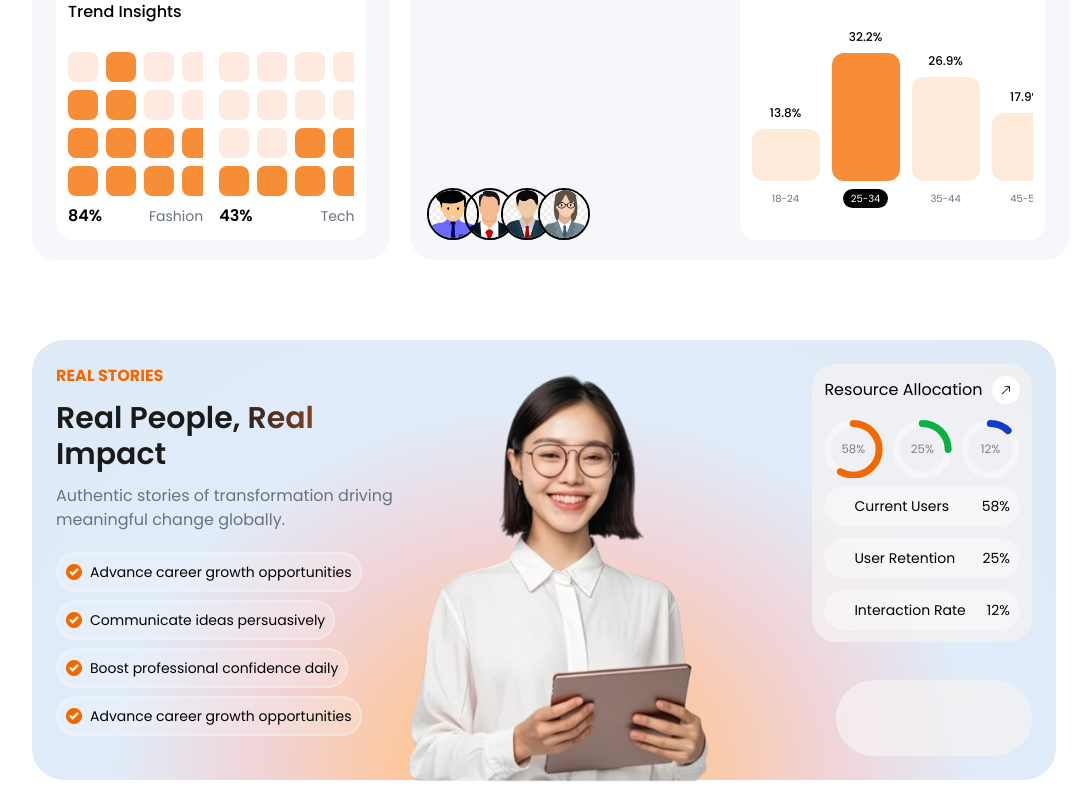
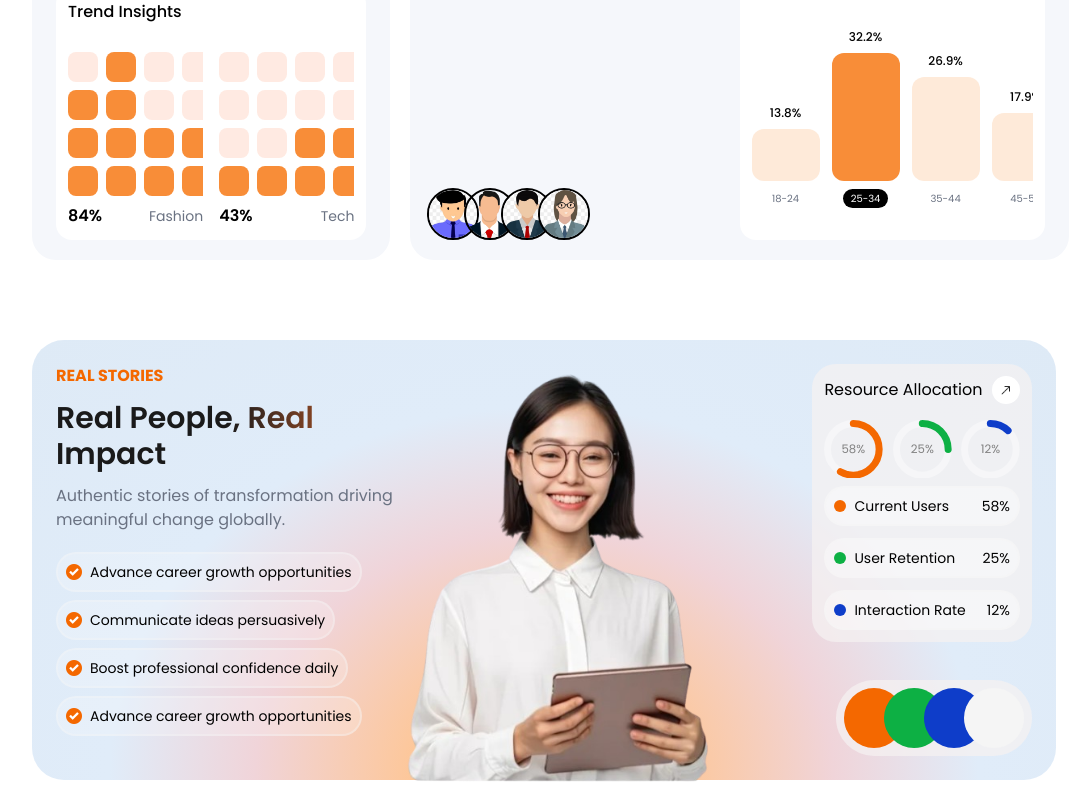
Before and after one commit to sriteja1101/cogniAI, a React (Vite) app: page / in a window 1280 px wide. Shown: the part 3594-4394 px from the top of the page, without its empty margins (96-1183 px from the left). Built offline with nearby package versions, Linux system fonts and the light colour scheme.

Commit message:
Fix color issue in banner.jsx

```diff
--- a/src/components/banner.jsx
+++ b/src/components/banner.jsx
@@ -16,7 +16,7 @@ function BannerCard({ src, text }) {
 
 function Progress({ text, color, value }) {
   return (
-    <div className="w-[30%] max-lg:w-[20%] h-full flex flex-col gap-2 ">
+    <div className="w-[30%] max-lg:w-[20%] h-full flex flex-col gap-2">
       <CircularProgressbar
         value={value}
         text={text}
@@ -36,13 +36,14 @@ function ProgressContent({ color, title, percentage }) {
   return (
     <div className="flex gap-2 items-center w-full justify-between border-2 p-2 rounded-full border-[#f5f5f55d] bg-[#ffffff63]">
       <div className="flex gap-2 items-center">
-        <div className={`w-3 h-3 bg-[${color}] rounded-full`}></div>
+        <div className="w-3 h-3 rounded-full" style={{ backgroundColor: color }}></div>
         <p className="text-sm">{title}</p>
       </div>
       <span className="text-sm">{percentage}</span>
     </div>
   );
 }
+
 function Banner() {
   const width = "w-full";
   const cardsData = [
@@ -51,19 +52,21 @@ function Banner() {
     { src: accept, text: "Boost professional confidence daily" },
     { src: accept, text: "Advance career growth opportunities" },
   ];
+
   const progressData = [
-    { text: "58%", value: 58, color: `rgba(244,104,0, ${100 / 100})` },
-    { text: "25%", value: 25, color: `rgba(13, 176, 68, ${100 / 100})` },
-    { text: "12%", value: 12, color: `rgba(14, 61, 201 , ${100 / 100})` },
+    { text: "58%", value: 58, color: "#F46800" },
+    { text: "25%", value: 25, color: "#0DB044" },
+    { text: "12%", value: 12, color: "#0E3DC9" },
   ];
 
   const progressContentData = [
-    { color: "rgba(244,104,0)", title: "Current Users", percentage: "58%" },
+    { color: "#F46800", title: "Current Users", percentage: "58%" },
     { color: "#0DB044", title: "User Retention", percentage: "25%" },
     { color: "#0E3DC9", title: "Interaction Rate", percentage: "12%" },
   ];
 
-  const progressColor = ["rgba(244,104,0)", "#0DB044", "#0E3DC9", "whitesmoke"];
+  const progressColor = ["#F46800", "#0DB044", "#0E3DC9", "whitesmoke"];
+
   return (
     <div className="flex justify-center items-center mt-20 mb-5">
       <div className="w-[80%] max-lg:w-[95%] max-xl:w-[90%] h-full bg-[radial-gradient(ellipse_at_bottom,_#ffc590_0%,_#ffc590_15%,_#f0d4d9_40%,_#e0ecf9_60%,_#deeaf6_100%)] rounded-4xl flex px-6">
@@ -80,8 +83,8 @@ function Banner() {
               />
             </div>
             <div className="flex flex-col max-lg:items-center gap-2 py-5 w-full">
-              {cardsData.map((item) => {
-                return <BannerCard src={item.src} text={item.text} />;
+              {cardsData.map((item, index) => {
+                return <BannerCard key={index} src={item.src} text={item.text} />;
               })}
             </div>
           </div>
@@ -104,9 +107,10 @@ function Banner() {
               </div>
 
               <div className="flex justify-between items-center gap-2 w-full mt-2">
-                {progressData.map((item) => {
+                {progressData.map((item, index) => {
                   return (
                     <Progress
+                      key={index}
                       text={item.text}
                       color={item.color}
                       value={item.value}
@@ -116,9 +120,10 @@ function Banner() {
               </div>
 
               <div className="flex flex-col items-center gap-3 w-full">
-                {progressContentData.map((item) => {
+                {progressContentData.map((item, index) => {
                   return (
                     <ProgressContent
+                      key={index}
                       color={item.color}
                       title={item.title}
                       percentage={item.percentage}
@@ -129,10 +134,12 @@ function Banner() {
             </div>
 
             <div className="flex items-center self-end max-lg:self-center bg-[#f6f2f2bc] rounded-full w-fit p-2 pl-[28px]">
-              {progressColor.map((item) => {
+              {progressColor.map((item, index) => {
                 return (
                   <div
-                    className={`w-15 h-15 max-md:w-12 max-md:h-12 bg-[${item}] rounded-full ml-[-20px]`}
+                    key={index}
+                    className="w-15 h-15 max-md:w-12 max-md:h-12 rounded-full ml-[-20px]"
+                    style={{ backgroundColor: item }}
                   ></div>
                 );
               })}
```
